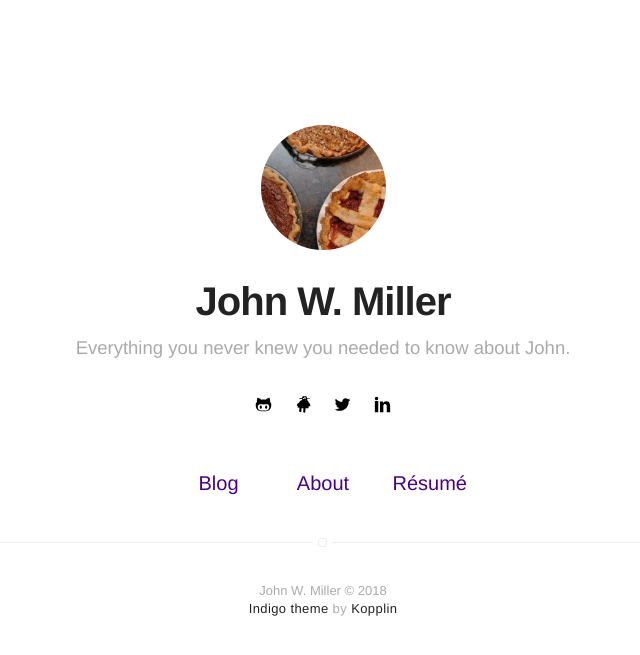
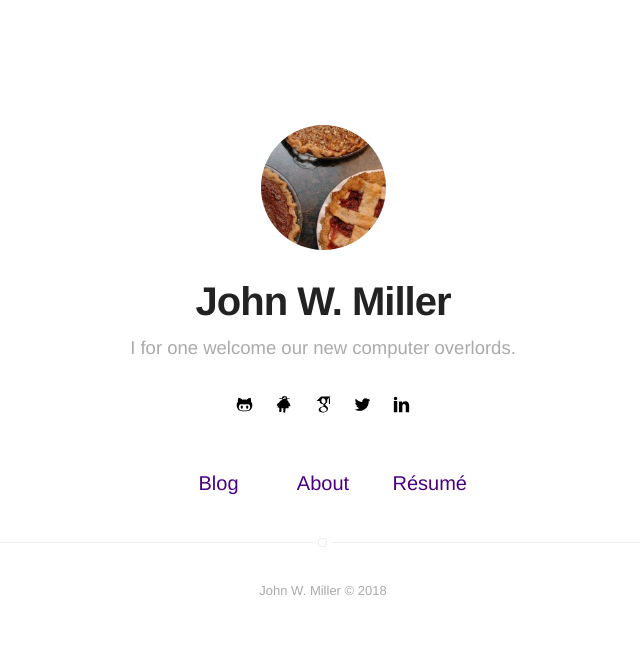
Before and after one commit to johnwmillr/johnwmillr.github.io, a Jekyll site: the page built from index.html, in a window 1280 px wide. Shown: the top 655 px of the page, without its empty margins (317-957 px from the left). Built offline with Jekyll 4.4.1, drawn with Linux system fonts in a browser that asks for light colours.

Commit message:
Add the Google Scholar icon

```diff
--- a/_config.yml
+++ b/_config.yml
@@ -1,6 +1,6 @@
 # main text of home
 name: John W. Miller
-bio: Everything you never knew you needed to know about John.
+bio: I for one welcome our new computer overlords.
 
 # twitter summary info
 description: My personal musings.
@@ -32,6 +32,7 @@ disqus:
 github: johnwmillr
 linkedin: johnwmillr
 instructables: johnwmillr
+googlescholar: eGVw-FAAAAAJ&hl=en
 twitter: johnwmillr
 # facebook:
 # youtube:
@@ -43,7 +44,7 @@ twitter: johnwmillr
 authors:
     john:
         name: John
-        bio: I for one welcome our computer overlords.
+        bio: I for one welcome our new computer overlords.
         external-image: false
         picture: assets/images/pies.jpg
         twitter: johnwmillr
--- a/_includes/footer.html
+++ b/_includes/footer.html
@@ -1,7 +1,3 @@
 <footer class="footer-main">
     {{ site.name }} © {{ site.time | date: '%Y' }}
-
-    <p class="extra">
-        <a class="link" href="https://github.com/sergiokopplin/indigo">Indigo theme</a> by <a class="link" href="https://github.com/sergiokopplin/indigo">Kopplin</a>
-    </p>
 </footer>
--- a/_includes/icons.html
+++ b/_includes/icons.html
@@ -35,6 +35,31 @@
 <path class="st0" d="M313.5,155.2c32.7,21.1,13.1,77-23.4,50.4C265.6,187.8,281.6,133.1,313.5,155.2
 	C322.2,160.8,308.3,151.6,313.5,155.2z M232.6,198.1c-2.1,20.3,29.3,26.1,38.6,11.3C288.2,182.6,236,165.5,232.6,198.1
 	C232,204,233.3,191.4,232.6,198.1z"/>
+</svg>
+</symbol>
+
+<symbol id="icon-googlescholar" viewBox="0 0 1024 1024">
+<title>GoogleScholar</title>
+<svg version="1.1" id="Layer_1" xmlns="http://www.w3.org/2000/svg" xmlns:xlink="http://www.w3.org/1999/xlink" x="0px" y="0px"
+	 viewBox="0 0 208.941 241.491" style="enable-background=new 0 0 208.941 241.491;" xml:space="preserve">
+<style type="text/css">
+	.st0{fill:#FFFFFF;}
+</style>
+<path d="M204.918,5.798c-3.744,3.434-8.689,7.585-12.096,11.326
+	c-2.415,2.652-0.511,16.086,1.646,19.159c1.344,1.915,2.373,4.518,2.393,6.821c0.179,21.159,0.153,42.32,0.072,63.479
+	c-0.021,5.518-3.308,9.056-7.925,9.082c-4.63,0.026-7.976-3.502-7.997-9.005c-0.086-21.327-0.068-42.654,0.028-63.98
+	c0.008-1.742,0.354-4.053,1.476-5.115c3.674-3.478,2.094-7.501,2.553-12.764c-9.904,9.867-18.863,18.698-27.641,27.708
+	c-0.734,0.753-0.599,2.802-0.258,4.087c5.151,19.42-0.016,35.436-15.494,48.248c-3.705,3.067-7.418,6.252-10.501,9.911
+	c-4.798,5.696-4.427,11.876,1.04,16.884c7.113,6.52,14.693,12.525,21.938,18.906c22.371,19.707,16.865,49.717-3.013,66.291
+	c-12.722,10.607-27.743,15.617-44.04,17.034c-16.262,1.415-32.265,0.583-47.491-6.198c-15.928-7.093-25.059-20.131-23.891-35.217
+	c1.031-13.311,7.619-23.494,18.769-30.857c13.968-9.223,29.816-11.941,45.988-13.652c2.413-0.256,4.825-0.518,8.366-0.898
+	c-6.885-8.809-9.397-17.74-5.433-28.534c-14.653,1.128-27.774-1.001-38.692-10.34C53.7,98.75,49.251,86.43,49.545,71.746
+	c-14.999,0-29.787,0-44.574,0c0-0.333,65.324-65.038,65.92-65.966C114.225,5.78,203.584,5.464,204.918,5.798z M149.037,192.978
+	c0.454-0.193-1.826-12.186-5.475-16.048c-7.125-7.539-15.699-13.718-23.779-20.331c-0.918-0.752-2.514-0.939-3.795-0.94
+	c-13.262-0.006-26.376,1.245-38.361,7.421c-10.229,5.271-17.02,13.145-16.913,25.541c0.109,12.579,6.632,21.16,17.191,26.63
+	c16.12,8.35,33.23,9.249,50.435,4.052C141.363,215.369,148.971,205.066,149.037,192.978z M133.943,79.198
+	c-0.945-13.069-4.828-27.925-16.676-39.694c-7.133-7.085-15.452-9.595-25.124-6.466c-9.834,3.181-15.634,10.148-16.92,20.273
+	c-2.218,17.477,1.996,33.351,13.293,47.079c4.144,5.035,9.398,8.45,15.938,9.558C121.297,112.8,133.906,100.895,133.943,79.198z"/>
 </svg>
 </symbol>
 
--- a/_includes/social-links.html
+++ b/_includes/social-links.html
@@ -1,6 +1,6 @@
 <div class="social-links">
     {% if site.github %}
-        <a class="link" data-title="github.com/{{ site.github }}" href="https://github.com/{{ site.github }}" target="_blank">
+        <a class="link" data-title="GitHub" href="https://github.com/{{ site.github }}" target="_blank">
             <svg class="icon icon-github"><use xlink:href="#icon-github"></use></svg>
         </a>
     {% endif %}
@@ -12,13 +12,19 @@
     {% endif %}
 
     {% if site.instructables %}
-        <a class="link" data-title="instructables.com/member/{{ site.instructables }}" href="https://www.instructables.com/member/{{ site.instructables }}" target="_blank">
+        <a class="link" data-title="Instructables" href="https://www.instructables.com/member/{{ site.instructables }}" target="_blank">
             <svg class="icon icon-instructables"><use xlink:href="#icon-instructables"></use></svg>
         </a>
     {% endif %}
 
+    {% if site.googlescholar %}
+        <a class="link" data-title="Scholar" href="https://scholar.google.com/citations?user={{ site.googlescholar }}" target="_blank">
+            <svg class="icon icon-googlescholar"><use xlink:href="#icon-googlescholar"></use></svg>
+        </a>
+    {% endif %}
+
     {% if site.twitter %}
-        <a class="link" data-title="twitter.com/{{ site.twitter }}" href="http://twitter.com/{{ site.twitter }}" target="_blank">
+        <a class="link" data-title="Twitter" href="http://twitter.com/{{ site.twitter }}" target="_blank">
             <svg class="icon icon-twitter"><use xlink:href="#icon-twitter"></use></svg>
         </a>
     {% endif %}
@@ -42,7 +48,7 @@
     {% endif %}
 
     {% if site.linkedin %}
-        <a class="link" data-title="linkedin.com/in/{{ site.linkedin }}" href="http://linkedin.com/in/{{ site.linkedin }}" target="_blank">
+        <a class="link" data-title="LinkedIn" href="http://linkedin.com/in/{{ site.linkedin }}" target="_blank">
             <svg class="icon icon-linkedin"><use xlink:href="#icon-linkedin"></use></svg>
         </a>
     {% endif %}
```
Also changed, not shown: README.md.
